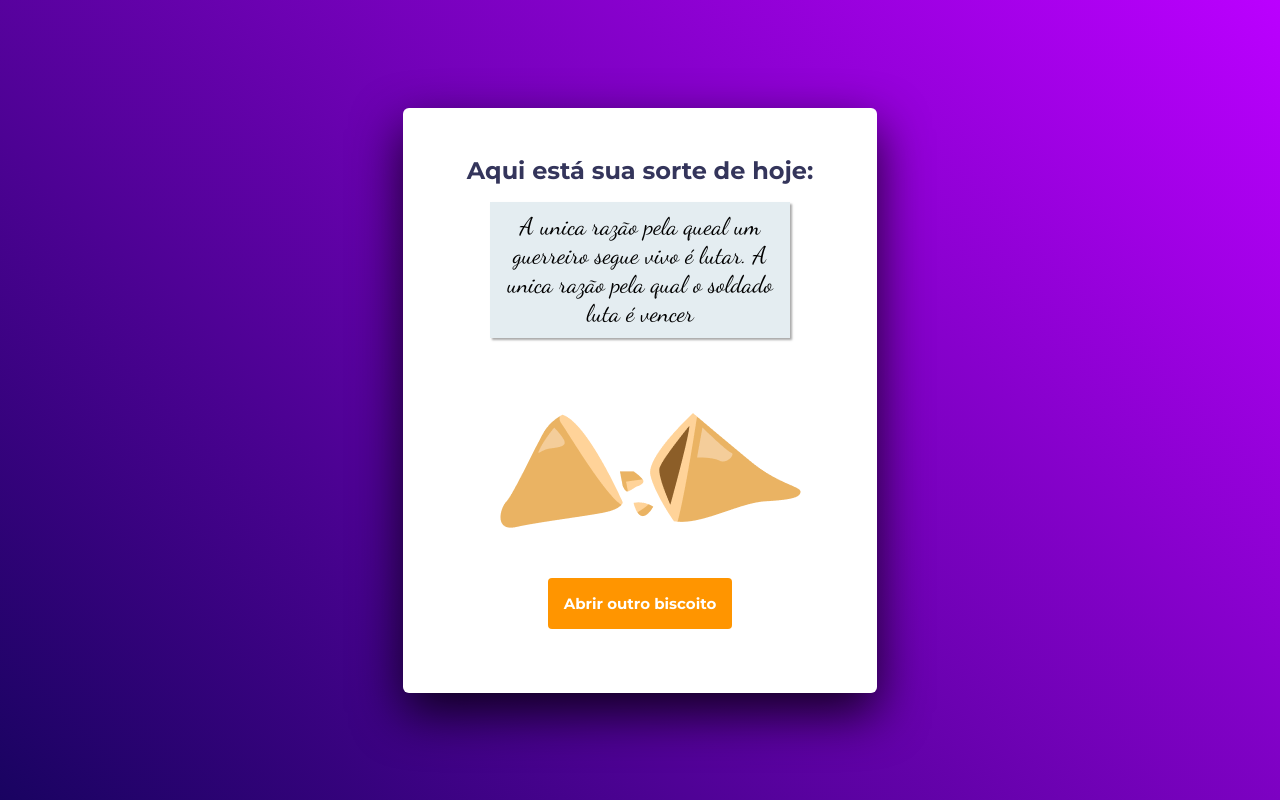
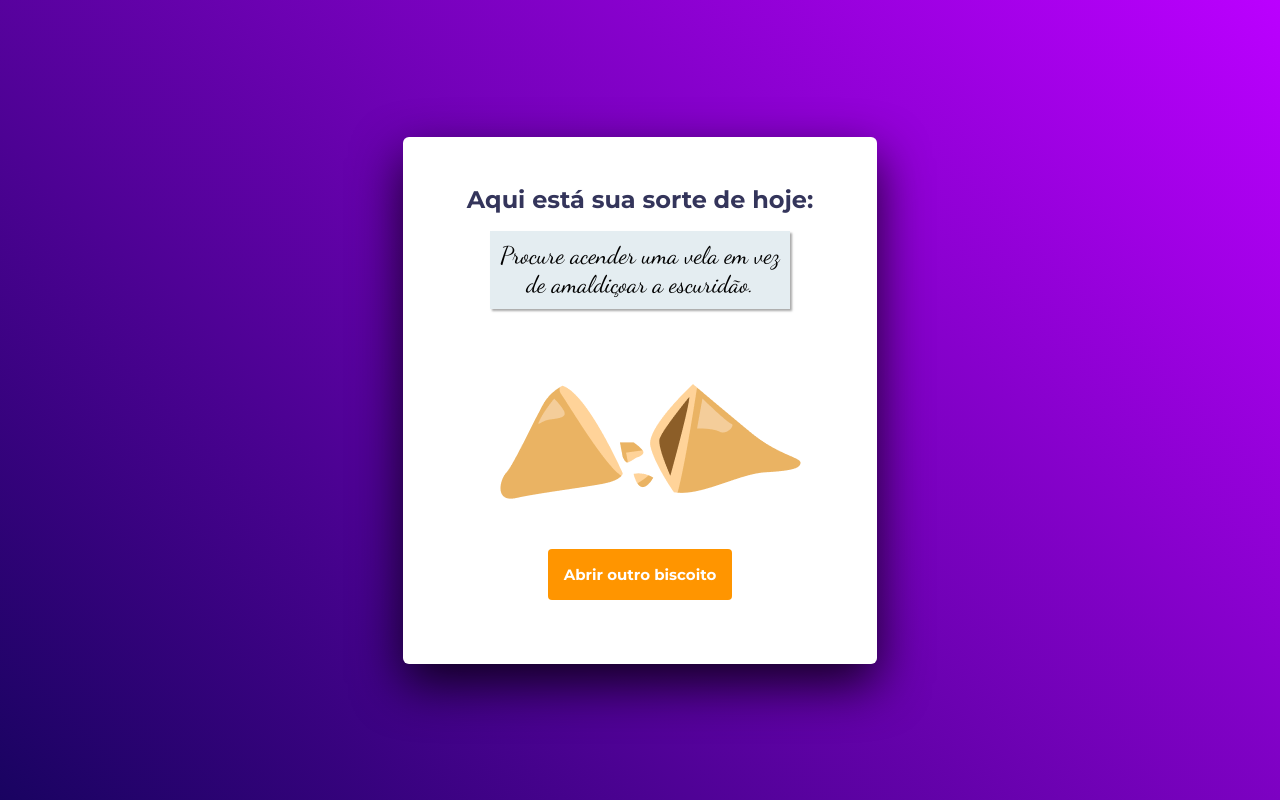
Before and after one commit to patrickRDuck/fortuneCookie, a plain HTML site: page index.html in a window 1280 px wide. Both pictures are taken after a click on the picture 617 px from the left and 435 px from the top of the page. Drawn offline with Linux system fonts and the light colour scheme.

Commit message:
Add files via upload

```diff
--- a/src/css/keyframes.css
+++ b/src/css/keyframes.css
@@ -22,6 +22,10 @@
 
 @keyframes emerge {
     0% {
-        transform: scale(0.35) translateY(450px);
+        transform: scale(0.3) translateY(550px);
+    }
+
+    100% {
+        transform: translateY(0) scale(1);
     }
 }
--- a/src/js/main.js
+++ b/src/js/main.js
@@ -5,6 +5,20 @@ const screen2 = document.querySelector('.screen2');
 const biscuit = screen1.querySelector('img');
 const btnReset = screen2.querySelector('form input')
 const luck = screen2.querySelector('p')
+
+const fortune = [
+    "O aprendizado é como o horizonte: não há limites.",
+    "Não há que ser forte, há que ser flexível.",
+    "Limitações são fronteiras criadas apenas pela nossa mente.",
+    "O cão não ladra por valentia e sim por medo.",
+    "Procure acender uma vela em vez de amaldiçoar a escuridão.",
+    "A palavra é prata, o silêncio é ouro.",
+    "Lembre-se de que grandes realizações e grandes amores envolvem grandes riscos.",
+    "Um pouco de perfume sempre fica nas mãos de quem oferece flores.",
+    "O homem só envelhece quando os lamentos substituem seus sonhos.",
+    "A persistência realiza o impossível.",
+    "Se alguém está tão cansado que não possa te dar um sorriso, deixa-lhe o teu.",
+  ]
 
 //FUNÇÕES
 function openBiscuit () {
@@ -26,7 +40,14 @@ function openNewBiscuit () {
     luck.style.animation = ' '
 }
 
+function pickFortune() {
+    let allFortunes = fortune.length
+    let randomNumber = Math.floor(Math.random() * allFortunes)
+    screen2.querySelector("p").innerText = `${fortune[randomNumber]}`
+}
+
 //EVENTOS
 biscuit.addEventListener("click", openBiscuit)
 biscuit.addEventListener('click', luckEmerge)
+biscuit.addEventListener('click', pickFortune)
 btnReset.addEventListener('click', openNewBiscuit)
```
